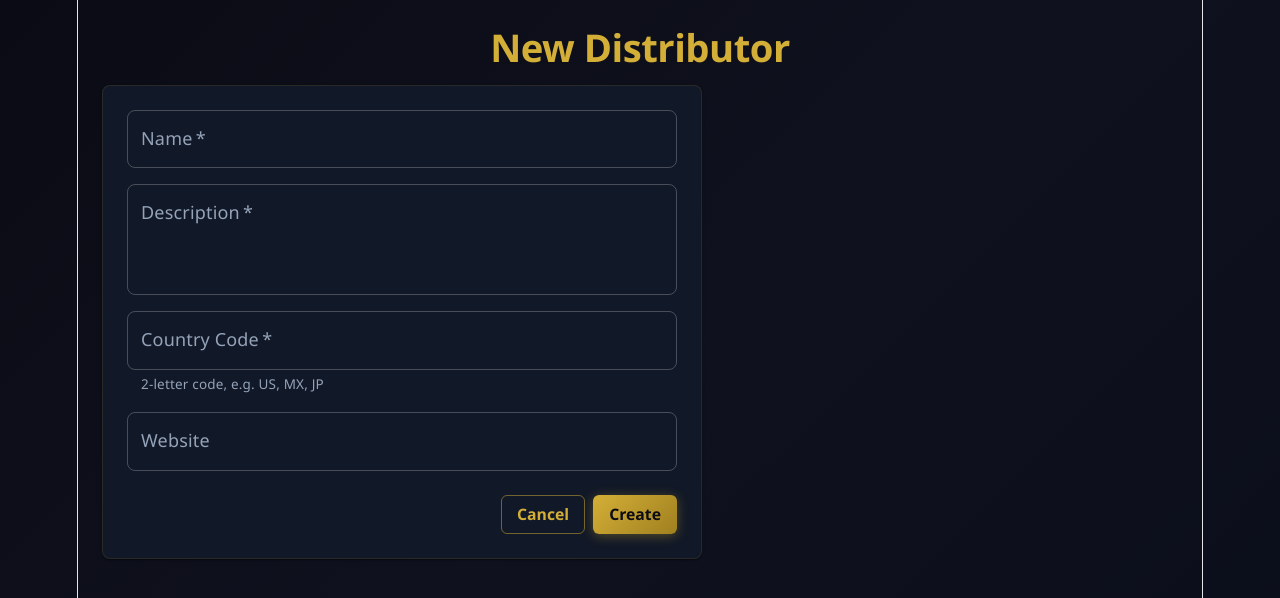
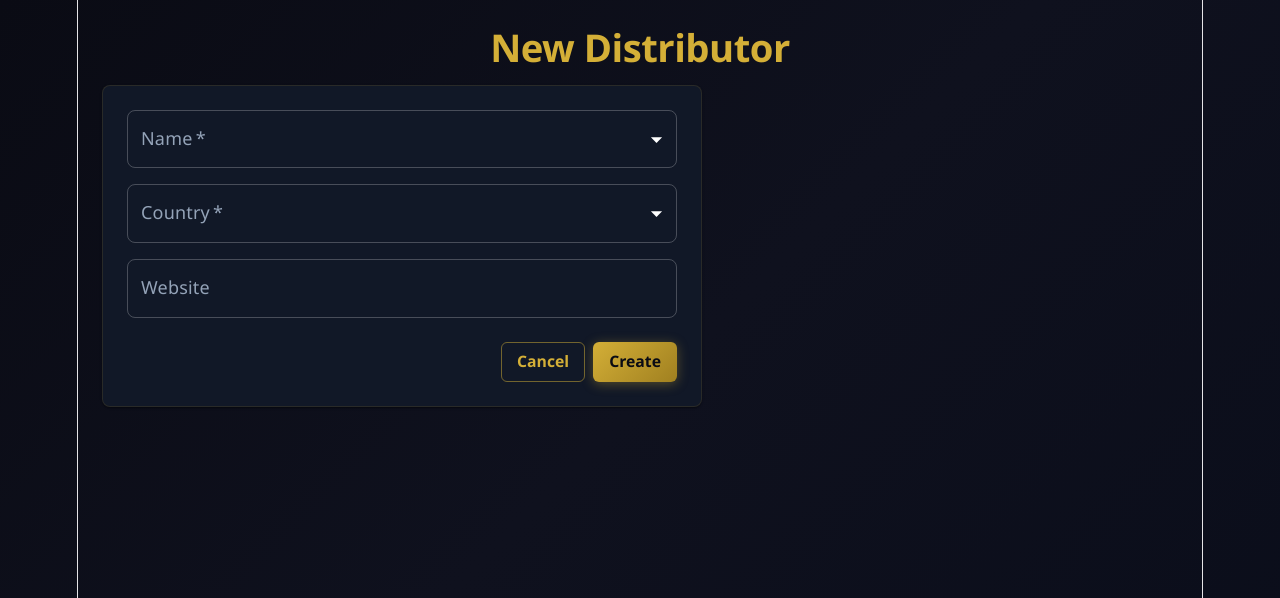
Before and after one commit to mythcloth-hub/myth-cloth-ui, a React (Vite) app: page /distributors/new in a window 1280 px wide. Shown: the top 598 px of the page. Built offline with nearby package versions, Linux system fonts and the light colour scheme.

Commit message:
Added new changes

```diff
--- a/src/features/distributors/pages/DistributorFormPage.tsx
+++ b/src/features/distributors/pages/DistributorFormPage.tsx
@@ -8,6 +8,11 @@ import {
   Paper,
   Alert,
   Snackbar,
+  FormControl,
+  InputLabel,
+  Select,
+  MenuItem,
+  FormHelperText,
 } from "@mui/material";
 import axios from "axios";
 
@@ -18,10 +23,33 @@ type FormData = Omit<Distributor, "id">;
 
 const emptyForm: FormData = {
   name: "",
-  description: "",
-  country: "",
+  countryCode: "",
   website: "",
 };
+
+const DISTRIBUTOR_NAMES: { label: string; value: string }[] = [
+  { value: "DAM",              label: "Distribuidora Animéxico" },
+  { value: "BANDAI_CHINA",     label: "Tamashii Nations China" },
+  { value: "BLUE_FIN",         label: "Bluefin" },
+  { value: "BANDAI",           label: "Tamashii Nations" },
+  { value: "DS_DISTRIBUTIONS", label: "DS Distribuciones" },
+  { value: "DTM",              label: "Distribuidora Toyvision México" },
+];
+
+const countryCodeToFlag = (code: string) =>
+  code
+    .toUpperCase()
+    .split("")
+    .map((c) => String.fromCodePoint(0x1f1e6 + c.charCodeAt(0) - 65))
+    .join("");
+
+const COUNTRIES: { value: string; label: string }[] = [
+  { value: "CN", label: "China" },
+  { value: "ES", label: "Spain" },
+  { value: "JP", label: "Japan" },
+  { value: "MX", label: "Mexico" },
+  { value: "US", label: "United States" },
+];
 
 export default function DistributorFormPage() {
   const { id } = useParams<{ id: string }>();
@@ -37,8 +65,7 @@ export default function DistributorFormPage() {
   // Maps server-side field names to form field names
   const serverFieldMap: Record<string, keyof FormData> = {
     name: "name",
-    description: "description",
-    country: "country",
+    countryCode: "countryCode",
     website: "website",
   };
 
@@ -58,8 +85,17 @@ export default function DistributorFormPage() {
   const validate = (): boolean => {
     const newErrors: Partial<FormData> = {};
     if (!form.name.trim()) newErrors.name = "Name is required";
-    if (!form.description.trim()) newErrors.description = "Description is required";
-    if (!form.country.trim()) newErrors.country = "Country code is required";
+    if (!form.countryCode.trim()) newErrors.countryCode = "Country is required";
+    if (form.website?.trim()) {
+      try {
+        const url = new URL(form.website.trim());
+        if (url.protocol !== "http:" && url.protocol !== "https:") {
+          newErrors.website = "Website must start with http:// or https://";
+        }
+      } catch {
+        newErrors.website = "Website must be a valid URL (e.g. https://example.com)";
+      }
+    }
     setErrors(newErrors);
     return Object.keys(newErrors).length === 0;
   };
@@ -118,6 +154,11 @@ export default function DistributorFormPage() {
         <Box
           component="form"
           onSubmit={handleSubmit}
+          onKeyDown={(e: React.KeyboardEvent) => {
+            if (e.key === "Enter" && (e.target as HTMLElement).getAttribute("role") !== "combobox") {
+              handleSubmit(e as unknown as React.FormEvent);
+            }
+          }}
           noValidate
           sx={{ display: "flex", flexDirection: "column", gap: 2 }}
         >
@@ -126,40 +167,47 @@ export default function DistributorFormPage() {
               {serverError}
             </Alert>
           )}
-          <TextField
-            label="Name"
-            name="name"
-            value={form.name}
-            onChange={handleChange}
-            error={Boolean(errors.name)}
-            helperText={errors.name}
-            required
-            fullWidth
-            slotProps={{ htmlInput: { maxLength: 50 } }}
-          />
-          <TextField
-            label="Description"
-            name="description"
-            value={form.description}
-            onChange={handleChange}
-            error={Boolean(errors.description)}
-            helperText={errors.description}
-            required
-            fullWidth
-            multiline
-            rows={3}
-          />
-          <TextField
-            label="Country Code"
-            name="country"
-            value={form.country}
-            onChange={handleChange}
-            error={Boolean(errors.country)}
-            helperText={errors.country ?? "2-letter code, e.g. US, MX, JP"}
-            required
-            fullWidth
-            slotProps={{ htmlInput: { maxLength: 2 } }}
-          />
+          <FormControl required fullWidth error={Boolean(errors.name)}>
+            <InputLabel id="name-label">Name</InputLabel>
+            <Select
+              labelId="name-label"
+              label="Name"
+              name="name"
+              value={form.name}
+              onChange={(e) => {
+                setForm((prev) => ({ ...prev, name: e.target.value }));
+                setErrors((prev) => ({ ...prev, name: undefined }));
+                setServerError(null);
+              }}
+            >
+              {DISTRIBUTOR_NAMES.map(({ value, label }) => (
+                <MenuItem key={value} value={value}>{label}</MenuItem>
+              ))}
+            </Select>
+            {errors.name && <FormHelperText>{errors.name}</FormHelperText>}
+          </FormControl>
+          <FormControl required fullWidth error={Boolean(errors.countryCode)}>
+            <InputLabel id="country-label">Country</InputLabel>
+            <Select
+              labelId="country-label"
+              label="Country"
+              name="countryCode"
+              value={form.countryCode}
+              onChange={(e) => {
+                setForm((prev) => ({ ...prev, countryCode: e.target.value }));
+                setErrors((prev) => ({ ...prev, countryCode: undefined }));
+                setServerError(null);
+              }}
+            >
+              {COUNTRIES.map(({ value, label }) => (
+                <MenuItem key={value} value={value}>
+                  <span style={{ marginRight: 8 }}>{countryCodeToFlag(value)}</span>
+                  {label}
+                </MenuItem>
+              ))}
+            </Select>
+            {errors.countryCode && <FormHelperText>{errors.countryCode}</FormHelperText>}
+          </FormControl>
           <TextField
             label="Website"
             name="website"
@@ -167,6 +215,9 @@ export default function DistributorFormPage() {
             onChange={handleChange}
             fullWidth
             placeholder="https://example.com"
+            slotProps={{ htmlInput: { maxLength: 150 } }}
+            error={Boolean(errors.website)}
+            helperText={errors.website}
           />
           <Box sx={{ display: "flex", gap: 1, justifyContent: "flex-end", mt: 1 }}>
             <Button variant="outlined" onClick={() => navigate("/distributors")}>
--- a/src/features/distributors/pages/DistributorListPage.tsx
+++ b/src/features/distributors/pages/DistributorListPage.tsx
@@ -163,6 +163,8 @@ export default function DistributorListPage() {
           loading={loading}
           getRowId={(row) => row.id}
           columnVisibilityModel={{ website: !isMobile }}
+          onRowDoubleClick={(params) => navigate(`/distributors/edit/${params.row.id}`)}
+          sx={{ "& .MuiDataGrid-row": { cursor: "pointer" } }}
         />
       </div>
       <Dialog open={confirmOpen} onClose={() => setConfirmOpen(false)}>
--- a/src/features/distributors/types/distributor.ts
+++ b/src/features/distributors/types/distributor.ts
@@ -2,7 +2,6 @@
 export type Distributor = {
   id: number;
   name: string;
-  description: string;
-  country: string;
+  countryCode: string;
   website?: string;
 };
```
